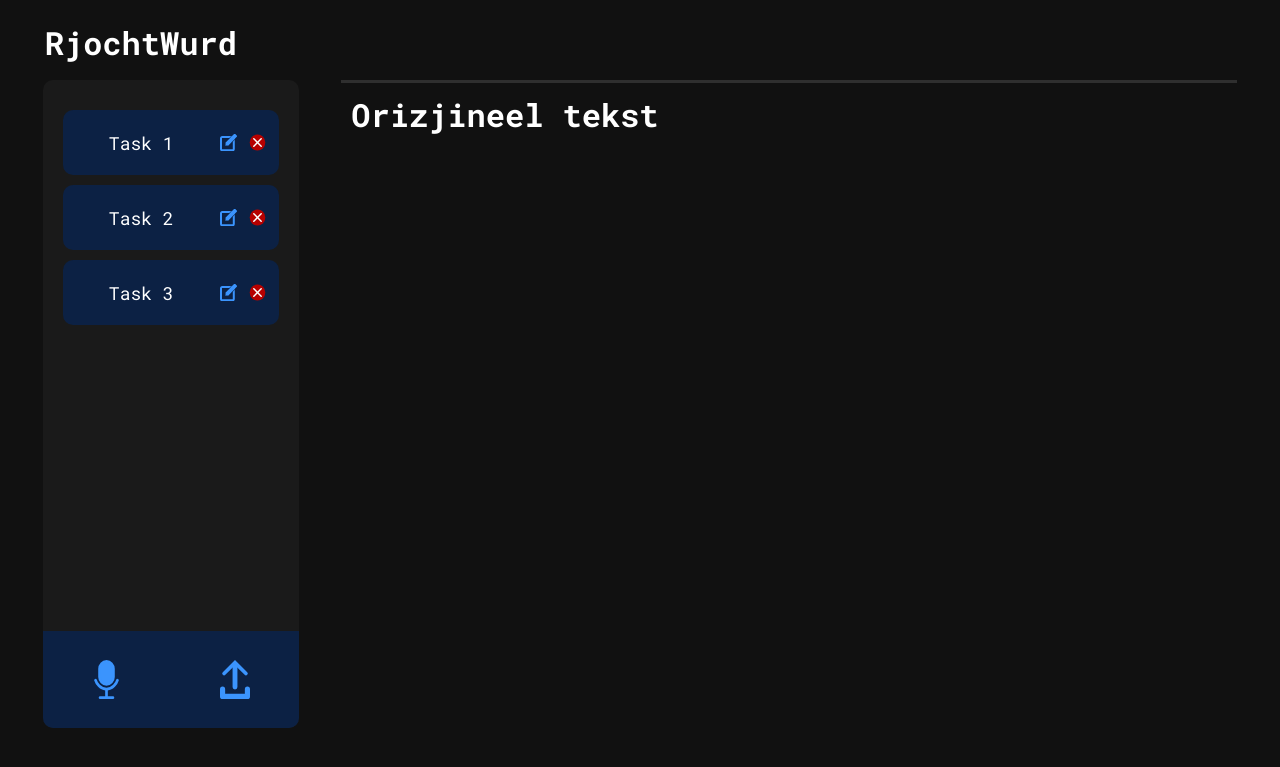
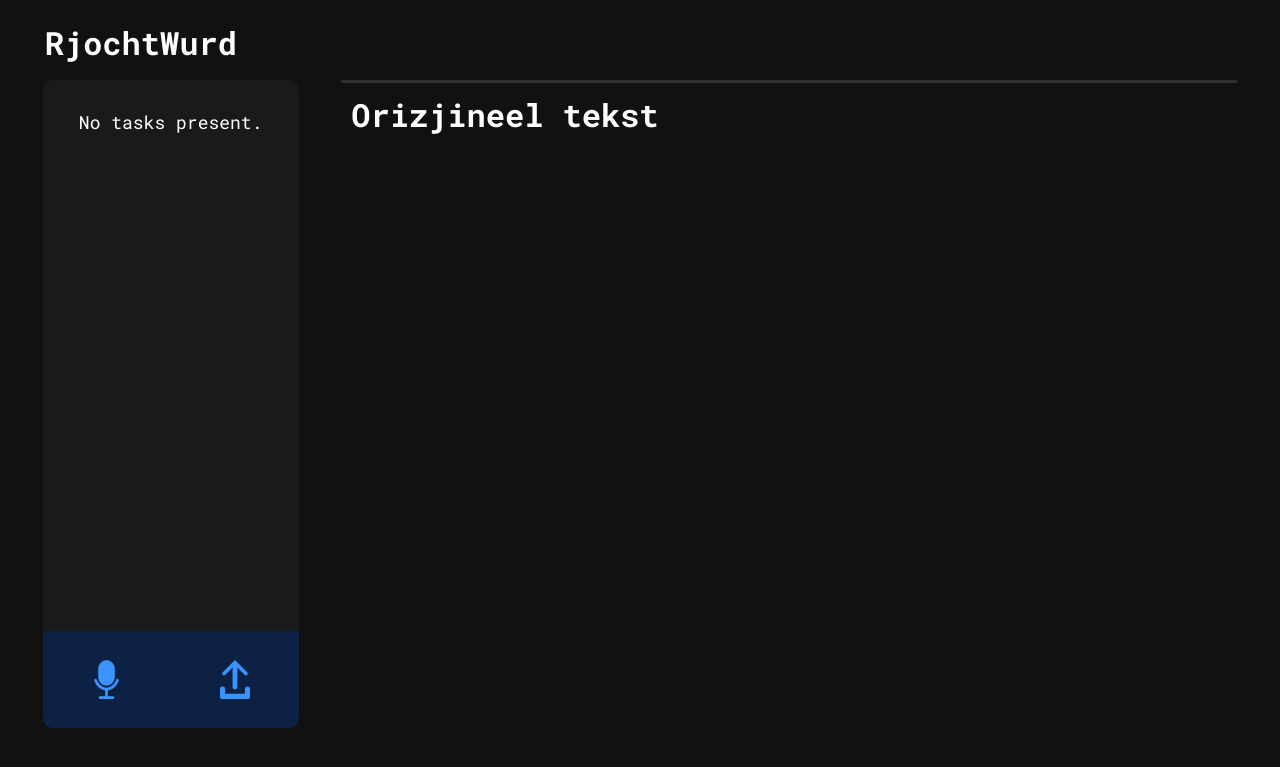
Before and after one commit to slugroom/llama-impact, a Flask app: page / in a window 1280 px wide. Shown: the top 767 px of the page. Run offline with Flask 3, Linux system fonts and the light colour scheme.

Commit message:
Added upload and task functionality

```diff
--- a/static/script.js
+++ b/static/script.js
@@ -1,8 +1,52 @@
-const sendData = blob => {
-    let recordedAudio = document.getElementById("recordedAudio");
-    recordedAudio.src = URL.createObjectURL(blob);
-    recordedAudio.controls=true;
-    recordedAudio.autoplay=true;
+
+const MAX_TASKNAME_LENGTH = 61;
+
+const uploadButton = document.getElementById("upload-button");
+const inputElement = document.getElementById("drop-input");
+
+var tasks = [];
+
+const createTask = taskName => {
+    if (taskName.length > MAX_TASKNAME_LENGTH) taskName.slice(0, MAX_TASKNAME_LENGTH) + "...";
+    if (tasks.length === 0) document.getElementById("task-message").style.display = "none";
+    document.getElementById("tasks-wrapper").innerHTML += `<div class='task'>
+        <div class='task-name'>${taskName}</div>
+        <button class='task-button edit-button' onclick='editTask(${tasks.length});' type='button'></button>
+        <button class='task-button delete-button' onclick='editTask(${tasks.length});' type='button'></button>
+    </div>`;
+    tasks.push([
+        document.getElementsByClassName("task")[tasks.length],
+        "No text available yet. Processing is in order.",
+        ""
+    ]);
+};
+
+const editTask = index => {
+
+};
+
+const deleteTask = () => {
+
+};
+
+const sendData = async (blob, filename) => {
+    const formData = new FormData();
+    formData.append("audio_data", blob, "file");
+    formData.append("type", "mp3");
+
+    const apiUrl = "/audio";
+    const index = JSON.parse(JSON.stringify(tasks.length));
+    createTask(filename);
+    const response = await fetch(apiUrl, {
+        method: "POST",
+        cache: "no-cache",
+        body: formData
+    });
+    let result = { "original": "Invalid HTTP response.", "corrected": "Invalid HTTP response." };
+    if (response.ok) result = response.json();
+
+    tasks[index][1] = result.original;
+    tasks[index][2] = result.corrected;
 };
 
 const toggleRecording = () => {
@@ -15,18 +59,57 @@ const toggleRecording = () => {
 
 var rec, recording = false, audioChunks = [];
 const audioHandler = stream => {
+    toggleRecording();
     rec = new MediaRecorder(stream);
     rec.addEventListener("dataavailable", e => {
         audioChunks.push(e.data);
         if (rec.state == "inactive") {
             let blob = new Blob(audioChunks, { type: "audio/mpeg3" });
-            sendData(blob);
+            sendData(blob, "Recording_" + Date.now());
         }
     });
-    toggleRecording();
+};
+
+const queueUpload = () => {
+    const files = inputElement.files;
+    for (let i = 0; i < files.length; i++) {
+        const file = files[i];
+        console.log(file.type)
+        if(file.type === "audio/mpeg") {
+            console.log(file)
+            sendData(file, file.name);
+        }
+    }
 };
 
 document.getElementById("record-button").addEventListener("click", () => {
     if (!rec) navigator.mediaDevices.getUserMedia({ audio: true }).then(audioHandler);
     else toggleRecording();
 });
+
+uploadButton.addEventListener("click", () => inputElement.click());
+
+inputElement.addEventListener("change", () => {
+    if (inputElement.files.length) queueUpload();
+});
+
+uploadButton.addEventListener("dragover", e => {
+    e.preventDefault();
+    uploadButton.style.aspectRatio = "1 / 1";
+});
+
+["dragleave", "dragend"].forEach((type) => {
+    uploadButton.addEventListener(type, () => {
+        uploadButton.style.aspectRatio = "";
+    });
+});
+
+uploadButton.addEventListener("drop", e => {
+    e.preventDefault();
+
+    if (e.dataTransfer.files.length) {
+        inputElement.files = e.dataTransfer.files;
+        queueUpload();
+    }
+    uploadButton.style.aspectRatio = "";
+});
--- a/static/style.css
+++ b/static/style.css
@@ -63,6 +63,12 @@ h1 {
     padding: 30px 20px;
 }
 
+#task-message {
+    font-family: RobotoMono;
+    font-size: 18px;
+    color: white;
+}
+
 .task {
     display: flex;
     flex-flow: row nowrap;
@@ -84,10 +90,11 @@ h1 {
     width: 70%;
 
     font-family: RobotoMono;
-    font-size: 18px;
+    font-size: 10px;
     color: #FFFFFF;
     cursor: pointer;
     text-align: center;
+    word-wrap: break-word;
 }
 
 .task-button {
@@ -152,6 +159,10 @@ h1 {
     cursor: pointer;
 }
 
+#drop-input {
+    display: none;
+}
+
 #text-area {
     box-sizing: border-box;
     border-style: solid none none none;
--- a/templates/index.html
+++ b/templates/index.html
@@ -9,25 +9,11 @@
         <div id='main-container'>
             <div id='task-panel'>
                 <div id='tasks-wrapper'>
-                    <div class='task'>
-                        <div class='task-name'>Task 1</div>
-                        <button class='task-button edit-button' type='button'></button>
-                        <button class='task-button delete-button' type='button'></button>
-                    </div>
-                    <div class='task'>
-                        <div class='task-name'>Task 2</div>
-                        <button class='task-button edit-button' type='button'></button>
-                        <button class='task-button delete-button' type='button'></button>
-                    </div>
-                    <div class='task'>
-                        <div class='task-name'>Task 3</div>
-                        <button class='task-button edit-button' type='button'></button>
-                        <button class='task-button delete-button' type='button'></button>
-                    </div>
+                    <div id="task-message">No tasks present.</div>
                 </div>
                 <div id='toolbar'>
-                    <button id='record-button'></button>
-                    <button id='upload-button'></button>
+                    <div id='record-button'></div>
+                    <div id='upload-button'><input type="file" id="drop-input"></div>
                 </div>
             </div>
             <div id="text-area">
```
